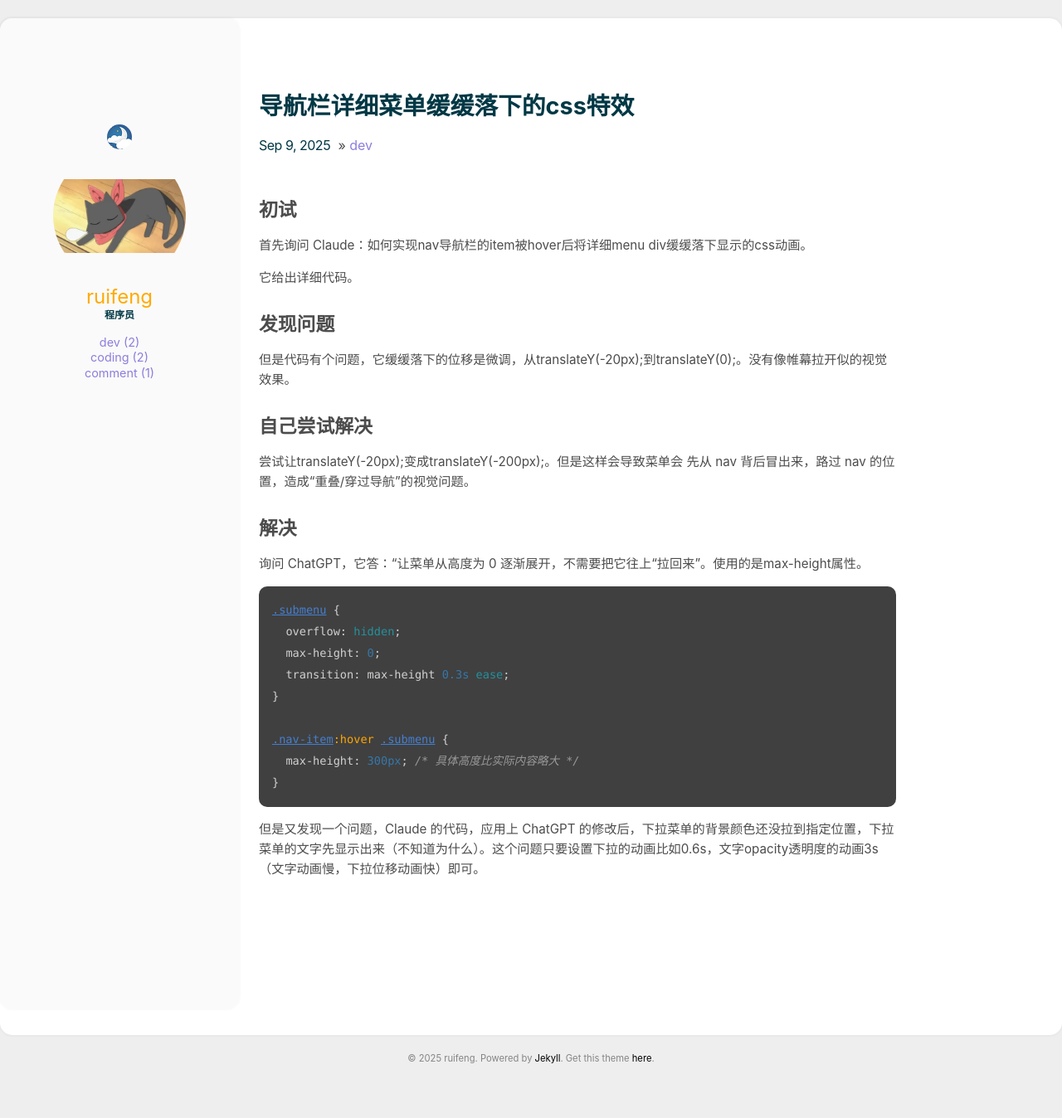
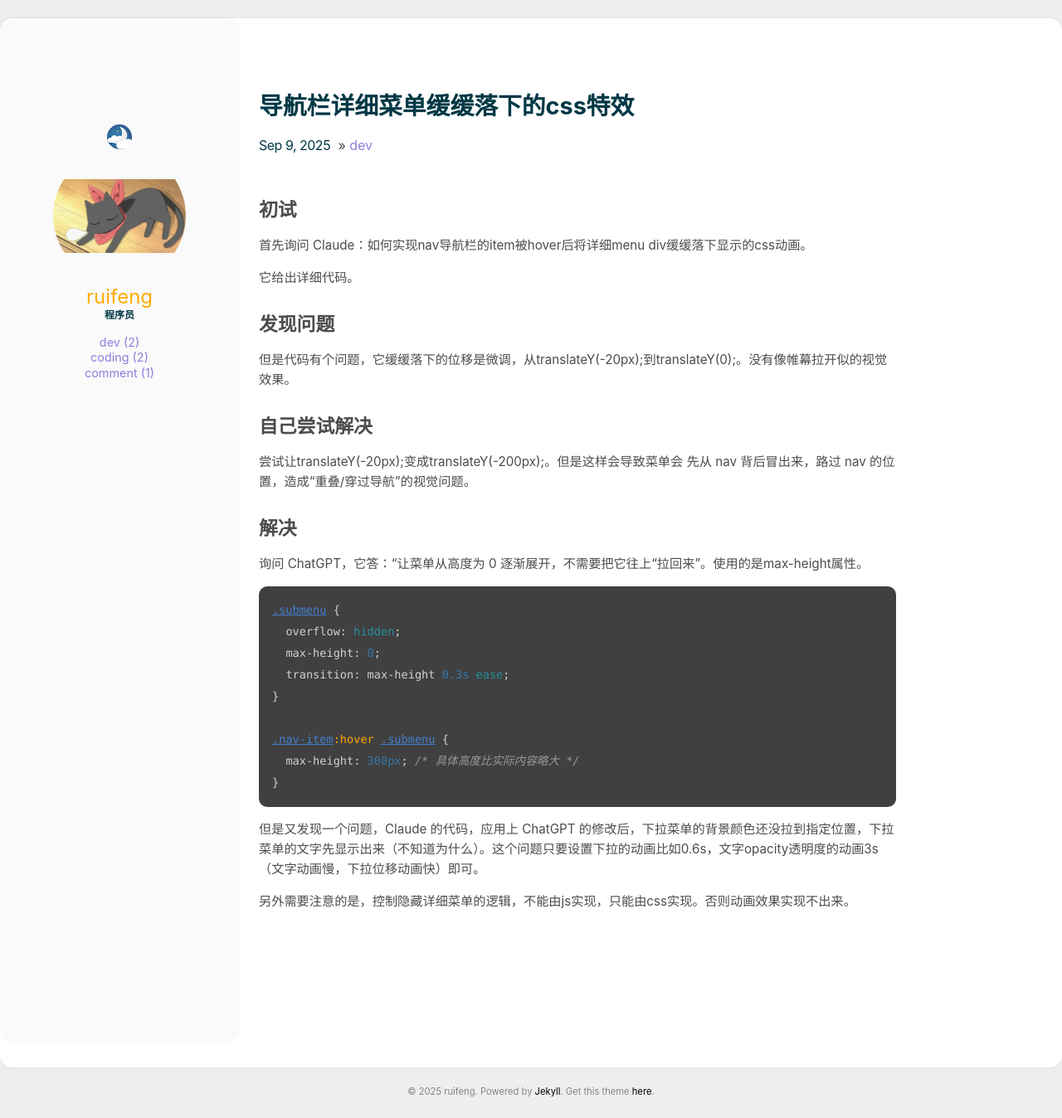
Before and after one commit to ruifengz90/ruifengz90.github.io, a Jekyll site: the page built from _posts/2025-09-09-CSS-Effect-Dropdown-Menu-Gently-Slides-Down.md, in a window 1280 px wide. Shown: the whole page at 83% size. Built offline with Jekyll 4.4.1, drawn with Linux system fonts in a browser that asks for light colours; before the commit the page ends 1309 px from its top, so only the background shows below that.

Commit message:
Update 2025-09-09-CSS-Effect-Dropdown-Menu-Gently-Slides-Down.md

````diff
--- a/_posts/2025-09-09-CSS-Effect-Dropdown-Menu-Gently-Slides-Down.md
+++ b/_posts/2025-09-09-CSS-Effect-Dropdown-Menu-Gently-Slides-Down.md
@@ -35,3 +35,5 @@ comments: true
 ```
 
 但是又发现一个问题，Claude 的代码，应用上 ChatGPT 的修改后，下拉菜单的背景颜色还没拉到指定位置，下拉菜单的文字先显示出来（不知道为什么）。这个问题只要设置下拉的动画比如0.6s，文字opacity透明度的动画3s（文字动画慢，下拉位移动画快）即可。
+
+另外需要注意的是，控制隐藏详细菜单的逻辑，不能由js实现，只能由css实现。否则动画效果实现不出来。
````
